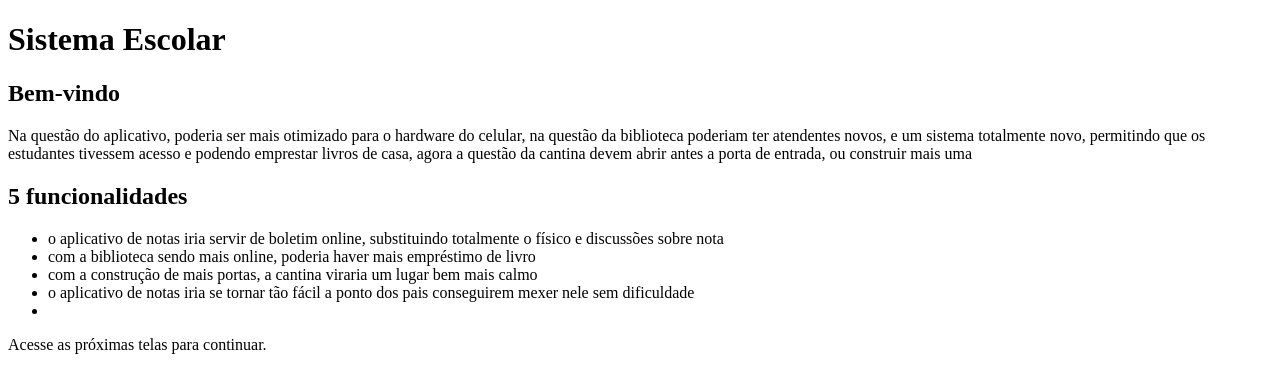
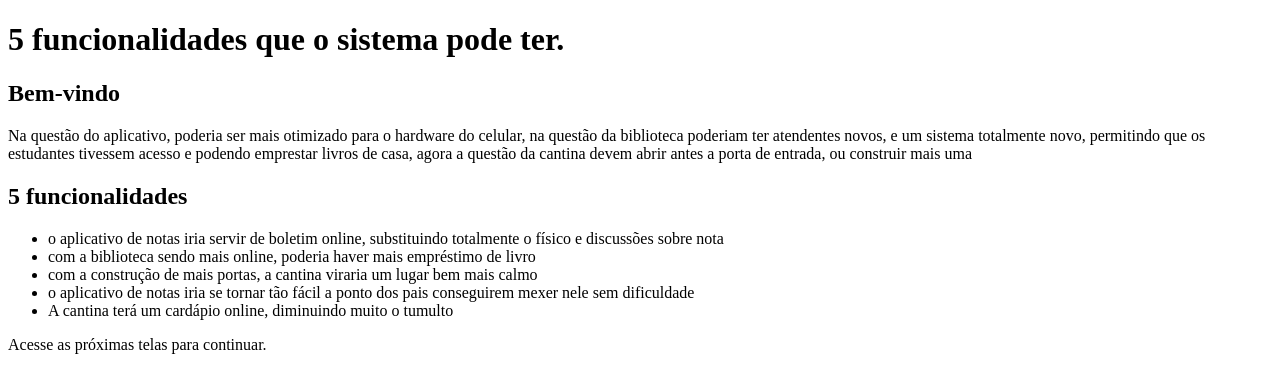
Before and after one commit to Luizw3434/Recupera-o-back-front-end-2-tri, a plain HTML site: page atv3.html in a window 1280 px wide. Drawn offline with Linux system fonts and the light colour scheme.

Commit message:
salvando atv8

```diff
--- a/atv3.html
+++ b/atv3.html
@@ -6,7 +6,7 @@
   <title>5 funcionalidades que o sistema pode ter.</title>
 </head>
 <body>
-  <h1>Sistema Escolar</h1>
+  <h1>5 funcionalidades que o sistema pode ter.</h1>
 
   <h2>Bem-vindo</h2>
   <p>Na questão do aplicativo, poderia ser mais otimizado para o hardware do celular, na questão da biblioteca poderiam ter atendentes novos, e um sistema totalmente novo, permitindo que os estudantes tivessem acesso e podendo emprestar livros de casa, agora a questão da cantina devem abrir antes a porta de entrada, ou construir mais uma</p>
@@ -17,7 +17,7 @@
     <li>com a biblioteca sendo mais online, poderia haver mais empréstimo de livro</li>
     <li>com a construção de mais portas, a cantina viraria um lugar bem mais calmo</li>
     <li>o aplicativo de notas iria se tornar tão fácil a ponto dos pais conseguirem mexer nele sem dificuldade</li>
-    <li></li>
+    <li>A cantina terá um cardápio online, diminuindo muito o tumulto</li>
   </ul>
 
   <p>Acesse as próximas telas para continuar.</p>
```
